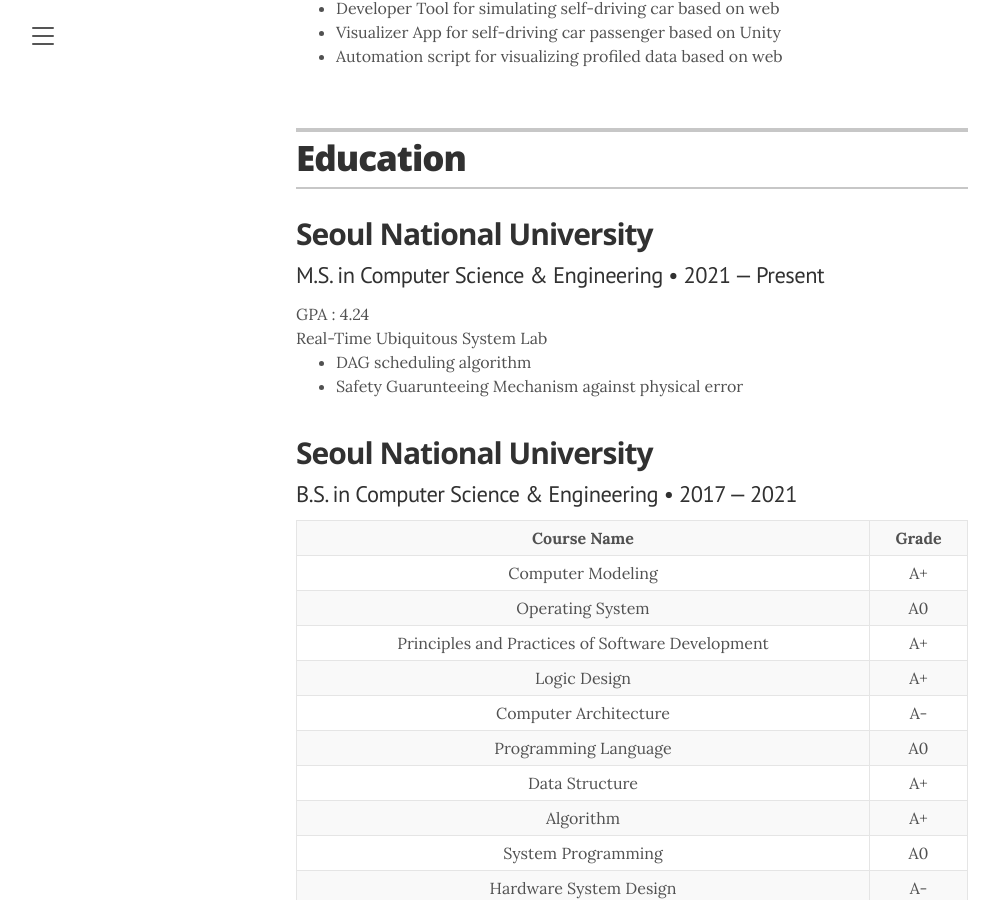
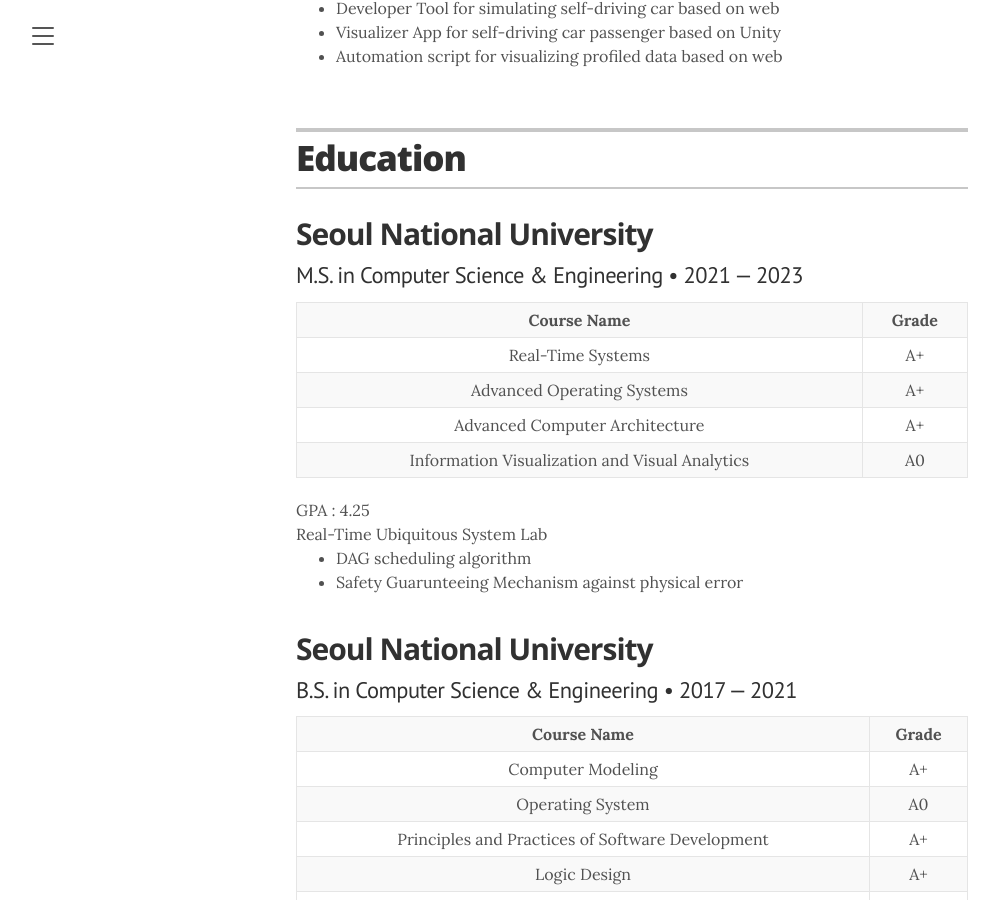
Before and after one commit to Spiraline/spiraline.github.io, a Jekyll site: the page built from index.markdown, in a window 1280 px wide and 900 px high, scrolled down 1416 px. Shown: the whole window, without its empty margins (8-1007 px from the left). Built offline with Jekyll 4.4.1, drawn with Linux system fonts in a browser that asks for light colours; some of the changed text lies outside the part shown.

Commit message:
Update publication, education

```diff
--- a/_data/education.yml
+++ b/_data/education.yml
@@ -1,8 +1,17 @@
 # Degree
 - degree: M.S. in Computer Science & Engineering
   uni: Seoul National University
-  year: 2021 &mdash; Present
-  summary: "GPA : 4.24<br/>
+  year: 2021 &mdash; 2023
+  grades:
+    - name : Real-Time Systems
+      grade : A+
+    - name : Advanced Operating Systems
+      grade : A+
+    - name : Advanced Computer Architecture
+      grade : A+
+    - name : Information Visualization and Visual Analytics
+      grade : A0
+  summary: "GPA : 4.25<br/>
             Real-Time Ubiquitous System Lab
             <ul>
               <li>DAG scheduling algorithm</li>
--- a/_data/publication.yml
+++ b/_data/publication.yml
@@ -19,7 +19,9 @@
   author: <b>Jongwoo Han</b>, Seonghyeon Park, Haejoo Jeon, Chang-Gun Lee
   year: 2022
   conference: 2022 IEEE 28th Real-Time and Embedded Technology and Applications Symposium (RTAS)
-  others: 2022 Korea Computer Congress (KCC) Top Conference Session
+  others:
+    - 2022 Korea Computer Congress (KCC) Top Conference Session
+    - 2022 Qualcomm Innovation Fellowship Korea (QIFK) Finalist
   url: "https://ieeexplore.ieee.org/document/9804667"
 
 # 2021 KSC - HJJeon
--- a/_layouts/cv.html
+++ b/_layouts/cv.html
@@ -111,7 +111,9 @@ layout: default
           itemprop="url">[Ref]</a>{% endif %}</h3>
       <h4 class="resume-item-details" itemprop="description">{{ paper.author }}</h4>
       <h4 class="resume-item-details" itemprop="description">&bull; {{ paper.conference }}</h4>
-      {% if paper.others %}<h4 class="resume-item-details">&bull; {{ paper.others }}</h4>{% endif %}
+      {% for other in paper.others %}
+      <h4 class="resume-item-details">&bull; {{ other }}</h4>
+      {% endfor %}
     </div>
     {% endfor %}
 
--- a/index.markdown
+++ b/index.markdown
@@ -17,7 +17,7 @@ resume_contact_address:         "Seoul, Republic of Korea"
 resume_header_contact_info:     "010-5059-1638 • spiraline@snu.ac.kr"
 display_header_contact_info:    "false"
 
-resume_header_intro: "<p>Hi! I major in Computer Science in Seoul National University. I'm interested in real-time system.</p>"
+resume_header_intro: "<p>Hi! I major in Computer Science in Seoul National University. I'm interested in LiDAR SLAM algorithms and real-time systems.</p>"
 
 resume_looking_for_work:        "yes"
 
```
